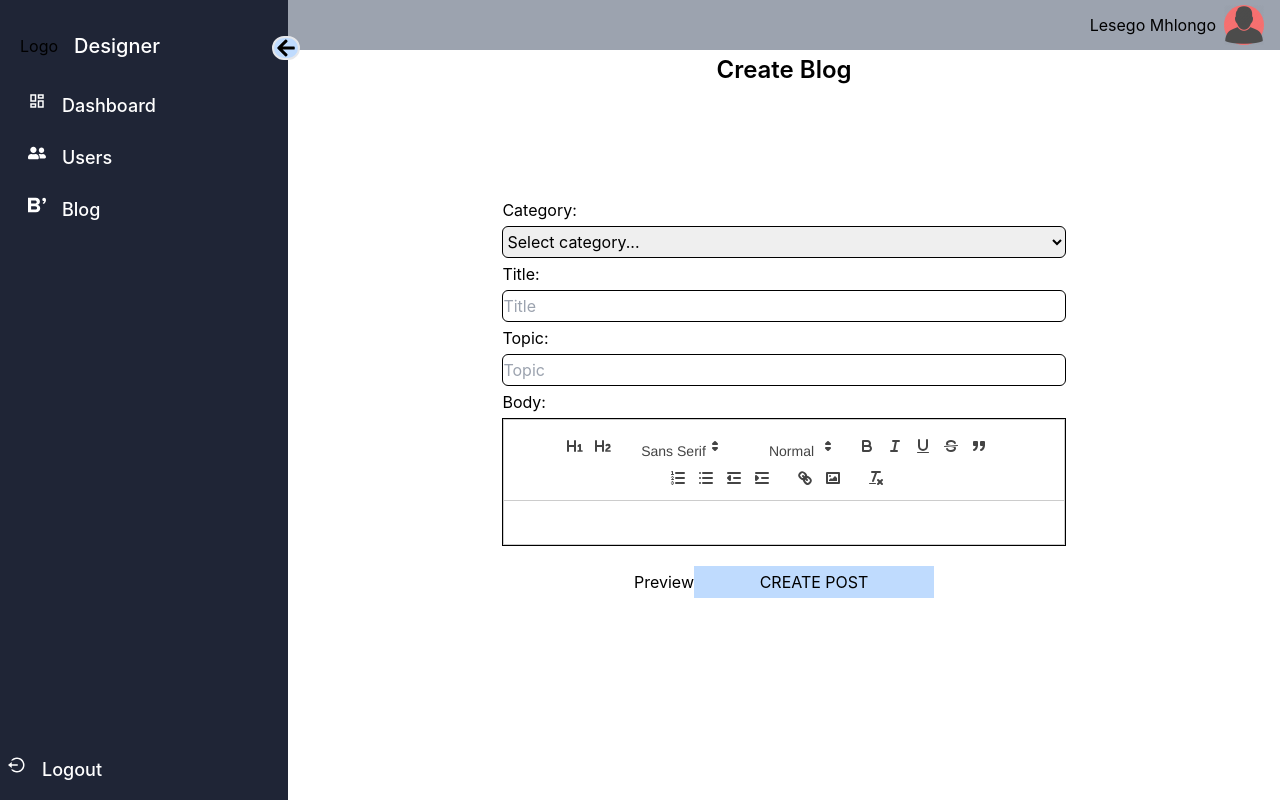
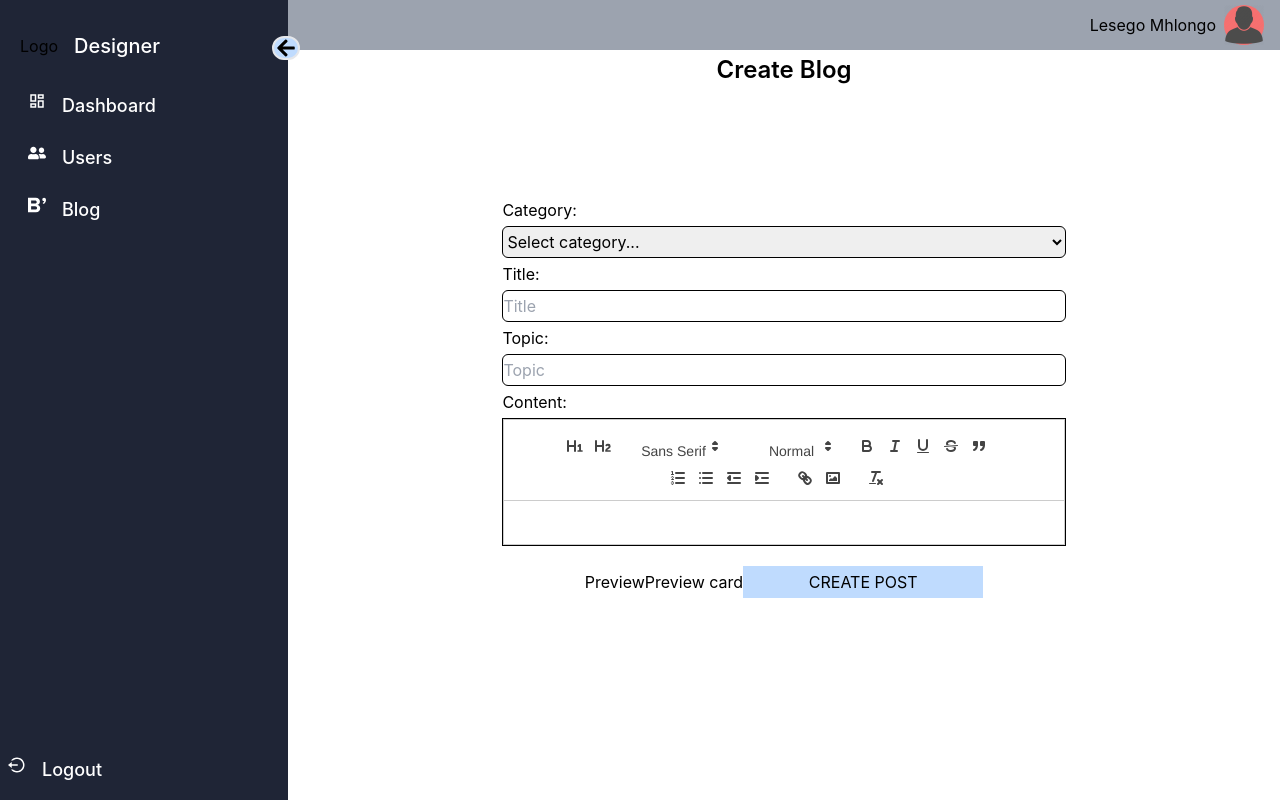
Before and after one commit to LesegoLSG/DayCare-Web, a React (Create React App) app in the folder FrontEnd/: page /portal/blog/add in a window 1280 px wide. Built offline with nearby package versions, Linux system fonts and the light colour scheme.

Commit message:
Figuring a way to increase the height of a quill

```diff
--- a/FrontEnd/src/Portal/PortalComponents/Blog/AddBlog.js
+++ b/FrontEnd/src/Portal/PortalComponents/Blog/AddBlog.js
@@ -63,16 +63,18 @@ const AddBlog = () => {
                     <input className="h-[2rem] border border-black rounded-md hover:border-blue-100 " type="text" placeholder='Title' />
                     <label className="flex justify-start items-start">Topic:</label>
                     <input className="h-[2rem] border border-black rounded-md hover:border-blue-100 " type="text" placeholder='Topic' />
-                    <label className="flex justify-start items-start">Body:</label>
-                    <div className="">
+                    <label className="flex justify-start items-start">Content:</label>
+                    <div className="myQuill">
                         <ReactQuill
                             className="text-2xl border border-black max-h-80 overflow-y-auto"
                             theme="snow" value={value} onChange={setValue} modules={modules} formats={formats} />
                     </div>
                     <div className=' mt-4'>
                         <button>Preview</button>
+                        <button>Preview card</button>
                         <button className="bg-blue-200 w-60 h-8">CREATE POST</button>
                     </div>
+
                 </form>
                 {/* {
                     value
--- a/FrontEnd/src/Portal/PortalComponents/Blog/blog.css
+++ b/FrontEnd/src/Portal/PortalComponents/Blog/blog.css
@@ -1,3 +1,7 @@
 .main-container {
     height: calc(100vh - 70px);
 }
+
+.myQuill {
+    /* min-height: 500px; */
+}
```
